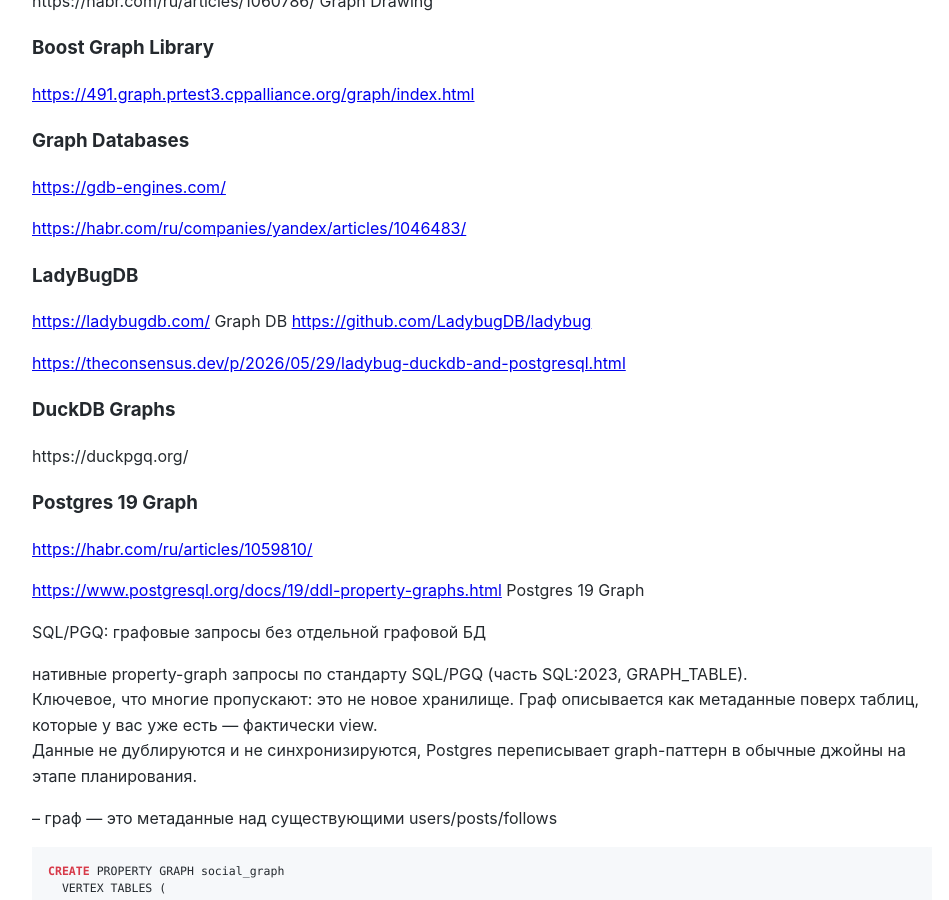
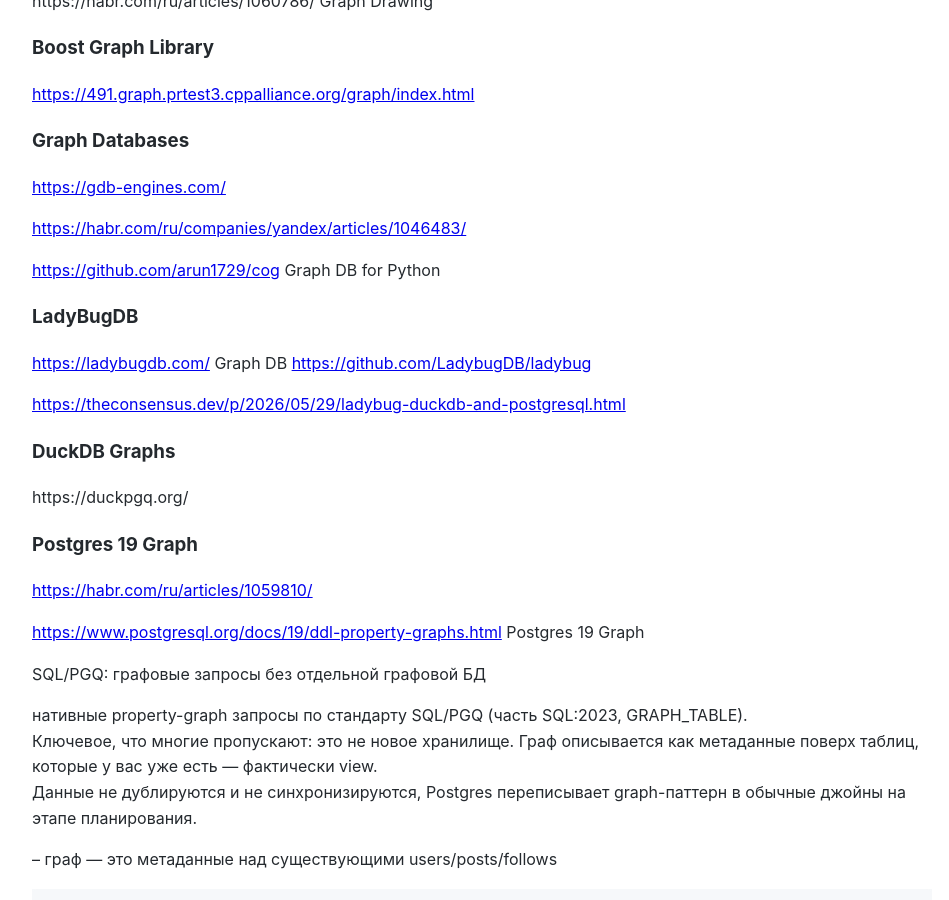
Before and after one commit to Michael-Lubinsky/michael-lubinsky.github.com, a Jekyll site: the page built from graph/graph.md, in a window 1280 px wide and 900 px high, scrolled down 420 px. Shown: the whole window, without its empty margins (158-1107 px from the left). Built offline with Jekyll 4.4.1, drawn with Linux system fonts in a browser that asks for light colours; our own code applies the rules of GitHub Pages for plain Markdown files.

Commit message:
Update graph.md

```diff
--- a/graph/graph.md
+++ b/graph/graph.md
@@ -23,6 +23,8 @@
 <https://gdb-engines.com/>
 
 <https://habr.com/ru/companies/yandex/articles/1046483/>
+
+<https://github.com/arun1729/cog> Graph DB for Python
 
 ### LadyBugDB
 <https://ladybugdb.com/> Graph DB
```
